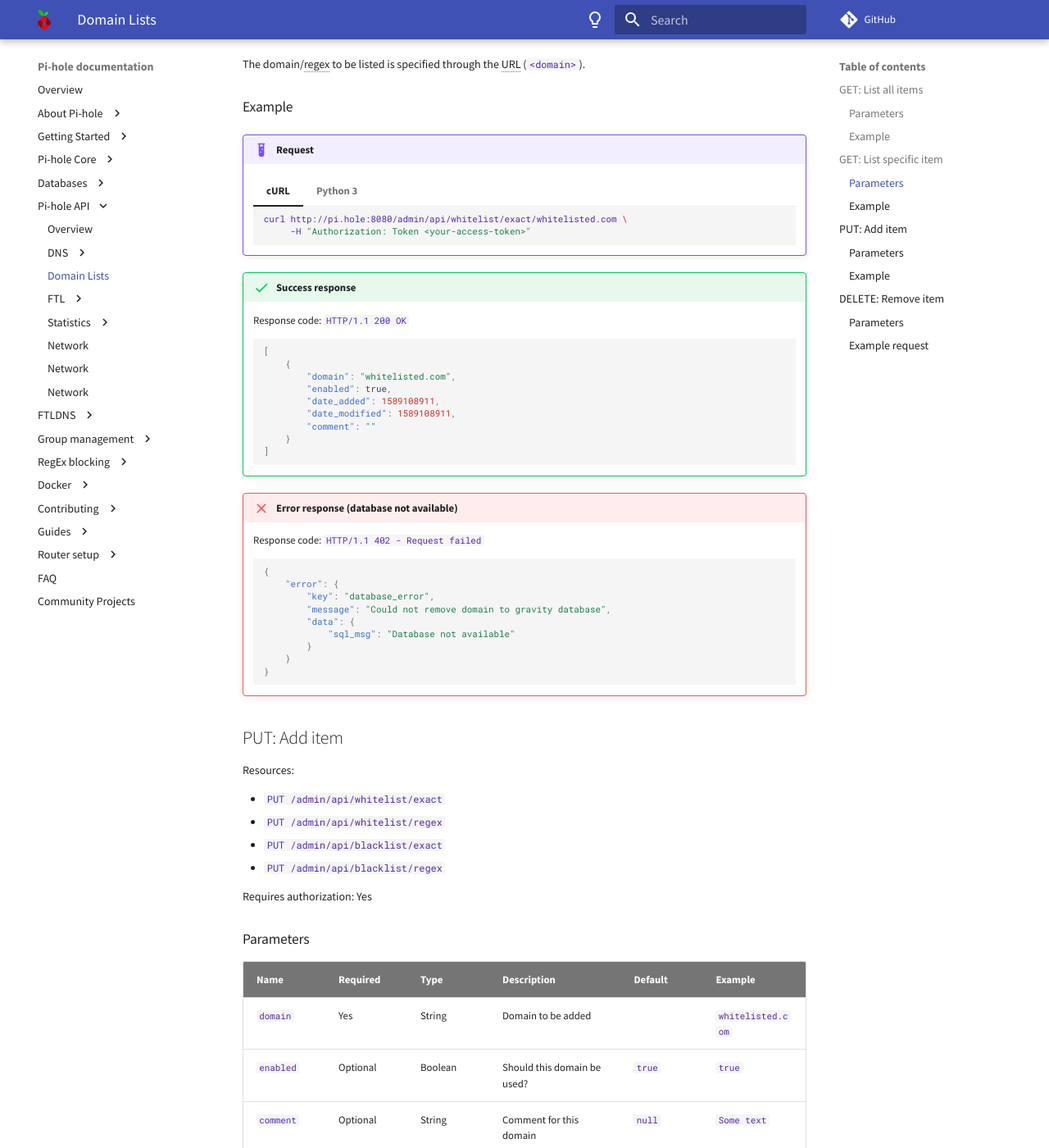
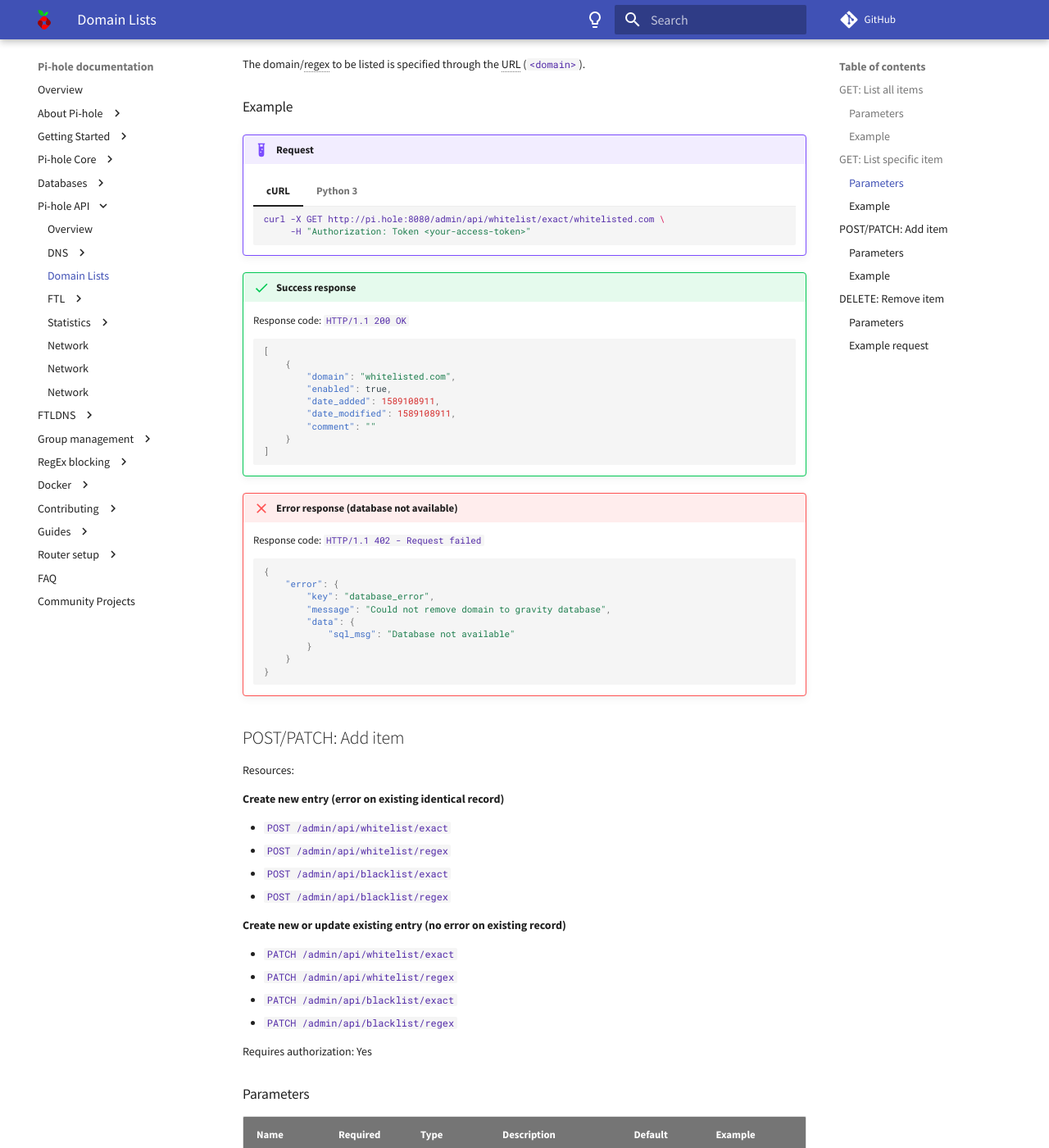
Before and after one commit to pi-hole/docs, an MkDocs documentation site: the page built from docs/api/domainlists.md, in a window 1280 px wide and 1400 px high, scrolled down 1599 px. Shown: the whole window at 82% size. Built offline with MkDocs 1.6.1 and Material for MkDocs 9.7.7, drawn with Linux system fonts in a browser that asks for light colours; comment, search, counter and statistics services are not loaded; some of the changed text lies outside the part shown.

````diff
--- a/docs/api/domainlists.md
+++ b/docs/api/domainlists.md
@@ -23,7 +23,7 @@
     === "cURL"
 
         ``` bash
-        curl http://pi.hole:8080/admin/api/whitelist/exact \
+        curl -X GET http://pi.hole:8080/admin/api/whitelist/exact \
              -H "Authorization: Token <your-access-token>"
         ```
 
@@ -104,7 +104,7 @@
     === "cURL"
 
         ``` bash
-        curl http://pi.hole:8080/admin/api/whitelist/exact/whitelisted.com \
+        curl -X GET http://pi.hole:8080/admin/api/whitelist/exact/whitelisted.com \
              -H "Authorization: Token <your-access-token>"
         ```
 
@@ -156,14 +156,23 @@
     ```
 <!-- markdownlint-enable code-block-style -->
 
-## PUT: Add item
+## POST/PATCH: Add item
 
 Resources:
 
-- `PUT /admin/api/whitelist/exact`
-- `PUT /admin/api/whitelist/regex`
-- `PUT /admin/api/blacklist/exact`
-- `PUT /admin/api/blacklist/regex`
+**Create new entry (error on existing identical record)**
+
+- `POST /admin/api/whitelist/exact`
+- `POST /admin/api/whitelist/regex`
+- `POST /admin/api/blacklist/exact`
+- `POST /admin/api/blacklist/regex`
+
+**Create new or update existing entry (no error on existing record)**
+
+- `PATCH /admin/api/whitelist/exact`
+- `PATCH /admin/api/whitelist/regex`
+- `PATCH /admin/api/blacklist/exact`
+- `PATCH /admin/api/blacklist/regex`
 
 Requires authorization: Yes
 
@@ -175,7 +184,6 @@
 `enabled` | Optional | Boolean | Should this domain be used? | `true` | `true`
 `comment` | Optional | String | Comment for this domain | `null` | `Some text`
 
-
 ### Example
 
 <!-- markdownlint-disable code-block-style -->
@@ -184,8 +192,7 @@
     === "cURL"
 
         ``` bash
-        curl http://pi.hole:8080/admin/api/whitelist/exact \
-             -X PUT \
+        curl -X POST http://pi.hole:8080/admin/api/whitelist/exact \
              -H "Authorization: Token <your-access-token>" \
              -H "Content-Type: application/json" \
              -d '{"domain":"whitelisted.com", "enabled":true, "comment":"Some text"}'
@@ -201,7 +208,7 @@
         HEADERS = {'Authorization': f'Token {TOKEN}'}
         data = {"domain":"whitelisted.com", "enabled":True, "comment":"Some text"}
 
-        response = requests.put(URL, json=data, headers=HEADERS)
+        response = requests.post(URL, json=data, headers=HEADERS)
 
         print(response.json())
         ```
@@ -235,6 +247,8 @@
         }
     }
     ```
+
+    When using `PATCH` instead of `POST`, duplicate domains are silently replaced without triggering an error.
 <!-- markdownlint-enable code-block-style -->
 
 ---
@@ -265,8 +279,7 @@
 
         ``` bash
         domain="whitelisted.com"
-        curl http://pi.hole:8080/admin/api/whitelist/exact/${domain} \
-             -X DELETE \
+        curl -X DELETE http://pi.hole:8080/admin/api/whitelist/exact/${domain} \
              -H "Authorization: Token <your-access-token>"
         ```
 
@@ -274,8 +287,7 @@
 
         ``` bash
         regex="$(echo -n "(^|\\.)facebook.com$" | jq -sRr '@uri')"
-        curl http://pi.hole:8080/admin/api/whitelist/exact/${regex} \
-             -X DELETE \
+        curl -X DELETE http://pi.hole:8080/admin/api/whitelist/exact/${regex} \
              -H "Authorization: Token <your-access-token>"
         ```
 
@@ -314,14 +326,7 @@
 
 !!! success "Success response"
 
-    Response code: `HTTP/1.1 200 OK`
-
-    ``` json
-    {
-        "key": "removed",
-        "domain": "whitelisted.com"
-    }
-    ```
+    Response code: `HTTP/1.1 204 No Content`
 
 !!! failure "Error response (database permission error)"
 
````
Also changed, not shown: other parts of docs/api/domainlists.md (+9 -4 lines), docs/api/dns/cacheinfo.md (+1 -1 lines), docs/api/dns/status.md (+29 -11 lines), docs/api/index.md (+12 -10 lines).
